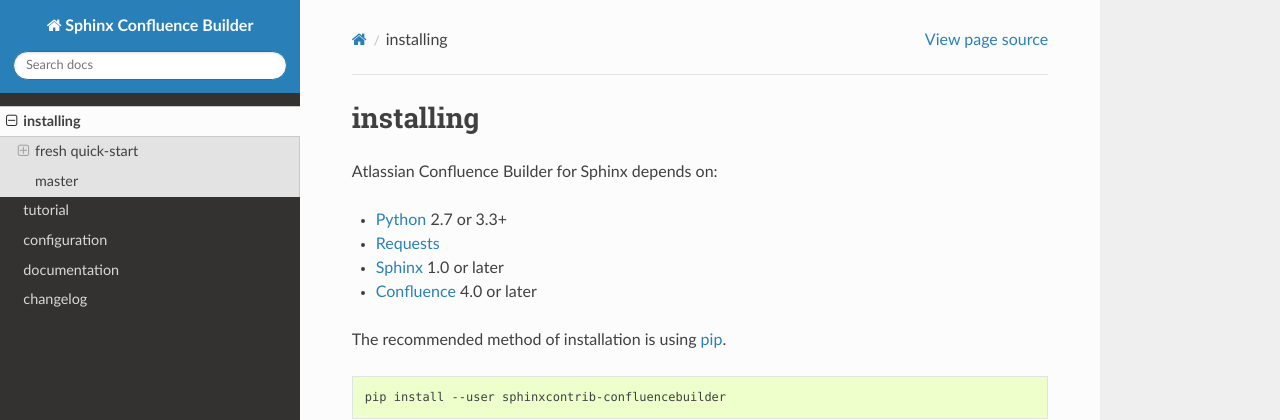
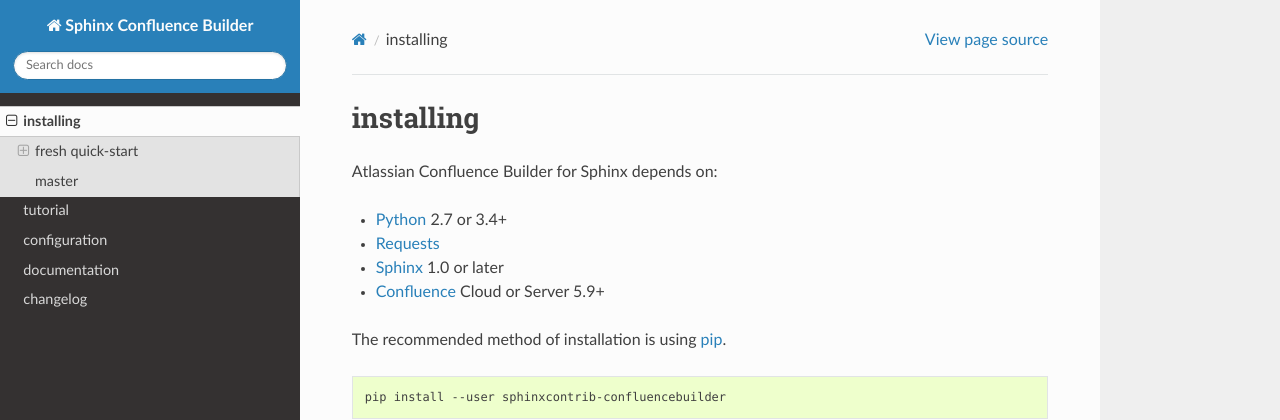
Before and after one commit to sphinx-contrib/confluencebuilder, a Sphinx documentation site: the page built from doc/install.rst, in a window 1280 px wide and 900 px high. Shown: the top 420 px of the window. Built offline with Sphinx 7.4.7 and the Read the Docs theme 2.0.0, drawn with Linux system fonts in a browser that asks for light colours.

Commit message:
doc: sync dependency versions
Update Confluence and Python supported versions in the documentation
set [1][2].

[1]: 808dce0c08ddde39eca6f9b3542c332e505f6b46
[2]: 3d4f6e9fb4d243fa10c2fb42116425bb7e29c141

Signed-off-by: James Knight <james.d.knight@live.com>

```diff
--- a/doc/conf.py
+++ b/doc/conf.py
@@ -58,6 +58,12 @@
 version = ''
 # The full version, including alpha/beta/rc tags.
 release = ''
+
+# reStructuredText string included at the end of every source
+rst_epilog = """
+.. |supported_confluence_ver| replace:: 5.9+
+.. |supported_python_ver| replace:: 2.7 or 3.4+
+"""
 
 # The language for content autogenerated by Sphinx. Refer to documentation
 # for a list of supported languages.
--- a/doc/index.rst
+++ b/doc/index.rst
@@ -5,7 +5,7 @@
 publish them to a Confluence server.
 
 * License: BSD
-* Confluence_ 4.0+ and Python_ 2.7, 3.3+
+* Confluence_ |supported_confluence_ver| and Python_ |supported_python_ver|
 * Home: https://github.com/tonybaloney/sphinxcontrib-confluencebuilder
 * Documentation: http://sphinxcontrib-confluencebuilder.readthedocs.io
 
--- a/doc/install.rst
+++ b/doc/install.rst
@@ -3,10 +3,10 @@
 
 Atlassian Confluence Builder for Sphinx |version| depends on:
 
-* Python_ 2.7 or 3.3+
+* Python_ |supported_python_ver|
 * Requests_
 * Sphinx_ 1.0 or later
-* Confluence_ 4.0 or later
+* Confluence_ Cloud or Server |supported_confluence_ver|
 
 The recommended method of installation is using pip_.
 
```
